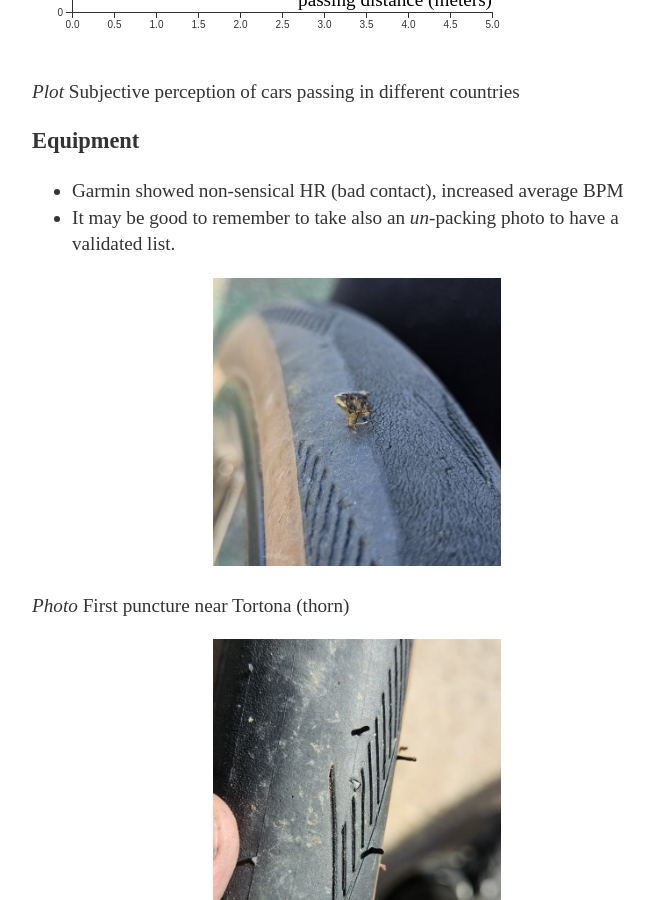
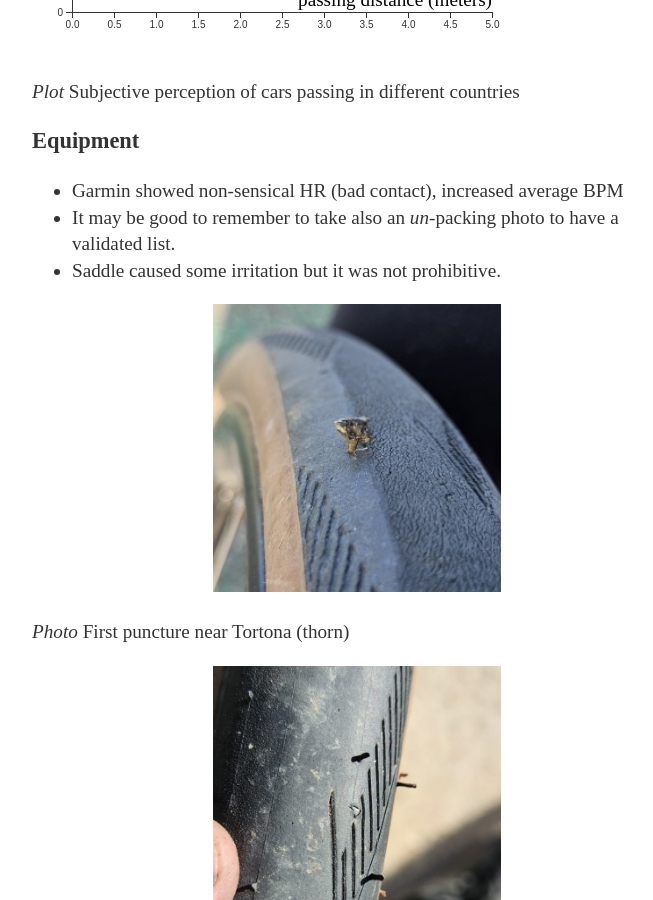
Before and after one commit to Werkov/Werkov.github.io, a Jekyll site: the page built from _posts/2025-10-28-barcelona.md, in a window 1280 px wide and 900 px high, scrolled down 31638 px. Shown: the whole window, without its empty margins (283-936 px from the left). Built offline with Jekyll 4.4.1, drawn with Linux system fonts in a browser that asks for light colours.

Commit message:
Barcelona: equipment addendum

```diff
--- a/_posts/2025-10-28-barcelona.md
+++ b/_posts/2025-10-28-barcelona.md
@@ -948,6 +948,7 @@ svg.append('g')
   * Garmin showed non-sensical HR (bad contact), increased average BPM
   * It may be good to remember to take also an _un_-packing photo to have a
     validated list.
+  * Saddle caused some irritation but it was not prohibitive.
 
 {:.thumbnail .photo}
 [![](/resources/2025-barcelona/20251016_160935(1).jpg){:loading=lazy}](/resources/2025-barcelona/20251016_160935(1).jpg)
```
